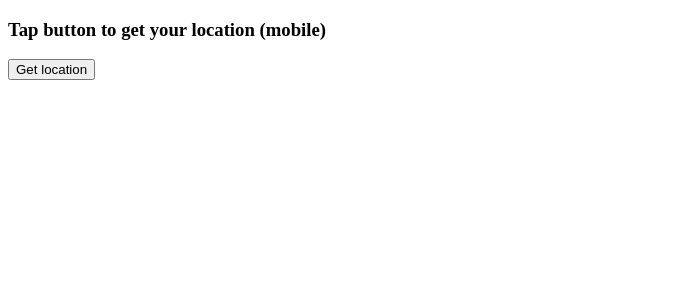
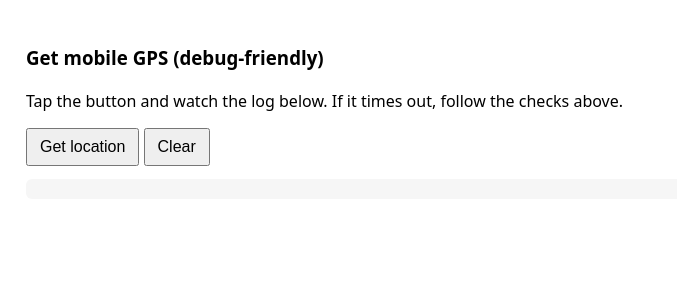
Before and after one commit to Nishantrde/loc, a Django app: page / in a window 1280 px wide. Shown: the top 300 px of the page, without its empty margins (0-677 px from the left). Run offline with Django 5.2, Linux system fonts and the light colour scheme.

Commit message:
Initial Commit

```diff
--- a/mainapp/templates/index.html
+++ b/mainapp/templates/index.html
@@ -3,51 +3,127 @@
 <head>
   <meta charset="utf-8"/>
   <meta name="viewport" content="width=device-width,initial-scale=1"/>
-  <title>Mobile: get GPS coords</title>
+  <title>Mobile Geolocation Debug</title>
+  <style>
+    body{font-family:system-ui,Arial;padding:18px;line-height:1.4}
+    pre{background:#f6f6f6;padding:10px;border-radius:6px;white-space:pre-wrap}
+    button{padding:8px 12px;font-size:16px}
+    .err{color:#a00}
+    .ok{color:#080}
+  </style>
 </head>
 <body>
-  <h3>Tap button to get your location (mobile)</h3>
-  <button id="btn">Get location</button>
-  <div id="info"></div>
+  <h3>Get mobile GPS (debug-friendly)</h3>
+  <p>Tap the button and watch the log below. If it times out, follow the checks above.</p>
+  <button id="go">Get location</button>
+  <button id="clear">Clear</button>
+  <div id="log"></div>
+  <pre id="out"></pre>
 
   <script>
-    const btn = document.getElementById('btn');
-    const info = document.getElementById('info');
+  const go = document.getElementById('go');
+  const out = document.getElementById('out');
+  const log = document.getElementById('log');
+  const clearBtn = document.getElementById('clear');
 
-    async function getCoordsAndAddress() {
-      if (!navigator.geolocation) {
-        info.textContent = 'Geolocation not supported';
-        return;
-      }
-      info.textContent = 'Requesting permission...';
+  function logMsg(msg, cls) {
+    const p = document.createElement('div');
+    if (cls) p.className = cls;
+    p.textContent = msg;
+    log.appendChild(p);
+    console.log(msg);
+  }
+  function show(obj){ out.textContent = JSON.stringify(obj, null, 2); }
 
-      navigator.geolocation.getCurrentPosition(async pos => {
-        const { latitude, longitude, accuracy } = pos.coords;
-        info.innerHTML = `
-          <b>Coords:</b> ${latitude.toFixed(6)}, ${longitude.toFixed(6)}<br/>
-          <b>Accuracy:</b> ±${Math.round(accuracy)} m<br/>
-          Reverse geocoding...
-        `;
+  // Helper to call getCurrentPosition as a Promise
+  function getPos(options) {
+    return new Promise((resolve, reject) => {
+      navigator.geolocation.getCurrentPosition(resolve, reject, options);
+    });
+  }
 
-        // Reverse geocode with OpenStreetMap Nominatim (light use only)
-        const url = `https://nominatim.openstreetmap.org/reverse?format=jsonv2&lat=${latitude}&lon=${longitude}`;
-        try {
-          const res = await fetch(url, { headers: { Accept: 'application/json' }});
-          const j = await res.json();
-          info.innerHTML += `<br/><b>Address:</b> ${j.display_name || 'Not found'}`;
-        } catch (e) {
-          info.innerHTML += `<br/>Reverse geocode failed: ${e.message}`;
-        }
-      }, err => {
-        info.textContent = 'Error: ' + (err.message || err.code);
-      }, {
-        enableHighAccuracy: true,
-        timeout: 15000,
-        maximumAge: 0
-      });
+  // Sequence: try fast network lookup (low accuracy short timeout),
+  // then try GPS (high accuracy longer timeout),
+  // then watchPosition fallback for up to 45s.
+  async function getLocationSequence() {
+    if (!navigator.geolocation) {
+      logMsg('Geolocation NOT supported by this browser', 'err');
+      return;
     }
 
-    btn.addEventListener('click', getCoordsAndAddress);
+    logMsg('→ Attempt 1: Quick network-based location (fast)', 'ok');
+    try {
+      const pos = await getPos({ enableHighAccuracy: false, timeout: 10000, maximumAge: 60000 });
+      const { latitude, longitude, accuracy } = pos.coords;
+      logMsg(`Got (network) coords: ${latitude.toFixed(6)}, ${longitude.toFixed(6)} (±${Math.round(accuracy)}m)`, 'ok');
+      show({ method: 'network', coords: pos.coords, timestamp: pos.timestamp });
+      return;
+    } catch (e) {
+      logMsg(`Attempt 1 failed: ${e.message} (code ${e.code || 'N/A'})`, 'err');
+    }
+
+    logMsg('→ Attempt 2: GPS/high accuracy (may take longer)', 'ok');
+    try {
+      const pos2 = await getPos({ enableHighAccuracy: true, timeout: 30000, maximumAge: 0 });
+      const { latitude, longitude, accuracy } = pos2.coords;
+      logMsg(`Got (GPS) coords: ${latitude.toFixed(6)}, ${longitude.toFixed(6)} (±${Math.round(accuracy)}m)`, 'ok');
+      show({ method: 'gps', coords: pos2.coords, timestamp: pos2.timestamp });
+      return;
+    } catch (e) {
+      logMsg(`Attempt 2 failed: ${e.message} (code ${e.code || 'N/A'})`, 'err');
+    }
+
+    logMsg('→ Attempt 3: watchPosition fallback (waiting up to 45s)', 'ok');
+    await new Promise((resolve) => {
+      const start = Date.now();
+      const maxWait = 45000; // 45s
+      const id = navigator.geolocation.watchPosition(pos => {
+        const { latitude, longitude, accuracy } = pos.coords;
+        logMsg(`watchPosition got coords: ${latitude.toFixed(6)}, ${longitude.toFixed(6)} (±${Math.round(accuracy)}m)`, 'ok');
+        show({ method: 'watch', coords: pos.coords, timestamp: pos.timestamp });
+        navigator.geolocation.clearWatch(id);
+        resolve();
+      }, err => {
+        logMsg(`watchPosition error: ${err.message} (code ${err.code})`, 'err');
+        // If permission denied or unavailable, stop immediately
+        if (err.code === 1 || err.code === 2) {
+          navigator.geolocation.clearWatch(id);
+          resolve();
+        }
+        // otherwise keep waiting until timeout below
+      }, { enableHighAccuracy: true, maximumAge: 0 });
+
+      // stop after maxWait
+      setTimeout(() => {
+        try { navigator.geolocation.clearWatch(id); } catch(_) {}
+        logMsg('watchPosition timed out after 45s', 'err');
+        resolve();
+      }, maxWait);
+    });
+
+    logMsg('All attempts finished — if still failing, follow mobile checks (GPS, permissions, HTTPS, battery saver).', 'err');
+  }
+
+  go.addEventListener('click', () => {
+    log.innerHTML = '';
+    out.textContent = '';
+    getLocationSequence();
+  });
+  clearBtn.addEventListener('click', () => { log.innerHTML = ''; out.textContent = ''; });
+
+  // Optional: map quick test using IP geolocation as last resort (coarse)
+  // NOTE: this is a fallback and gives only approximate location (IP-based).
+  async function ipFallback() {
+    try {
+      const r = await fetch('https://ipapi.co/json/'); // short, public IP->geo (may be blocked on some CSPs)
+      if (!r.ok) throw new Error('ip fallback failed');
+      const j = await r.json();
+      logMsg(`IP fallback: ${j.latitude}, ${j.longitude} (approx)`);
+      show({ method: 'ip', ipInfo: j });
+    } catch (e) {
+      logMsg('IP fallback unavailable: ' + e.message);
+    }
+  }
   </script>
 </body>
 </html>
```
